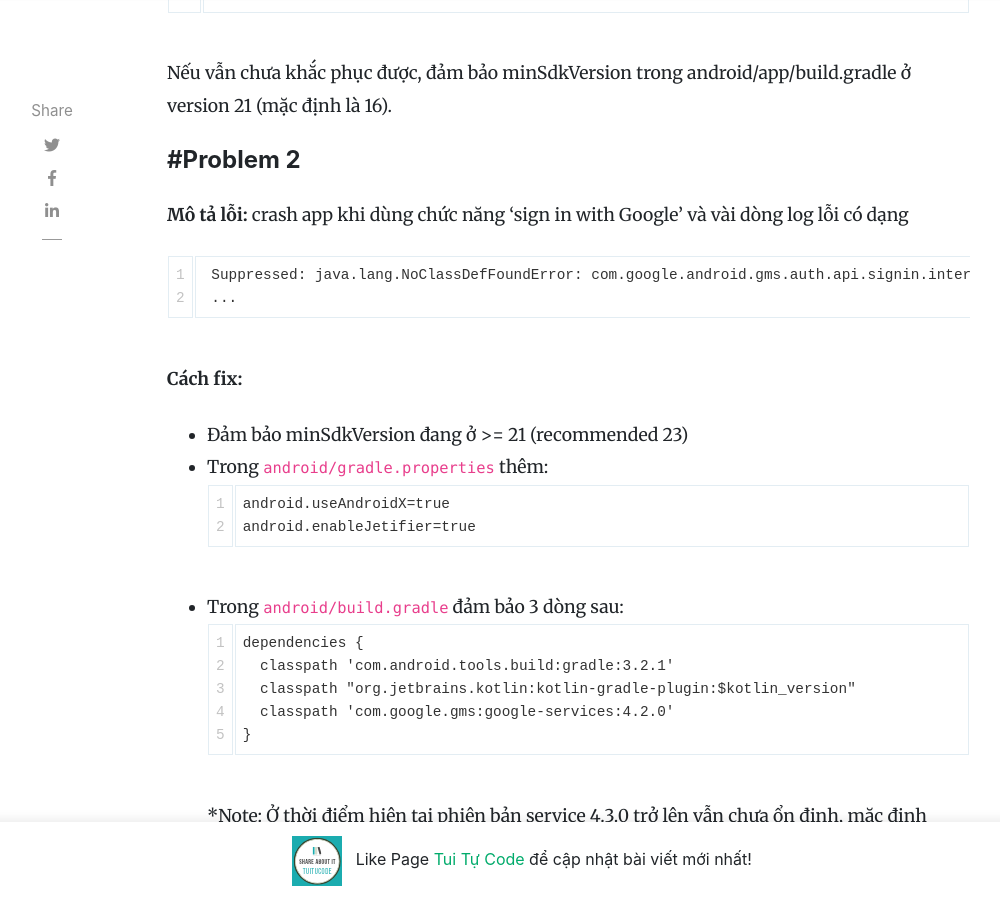
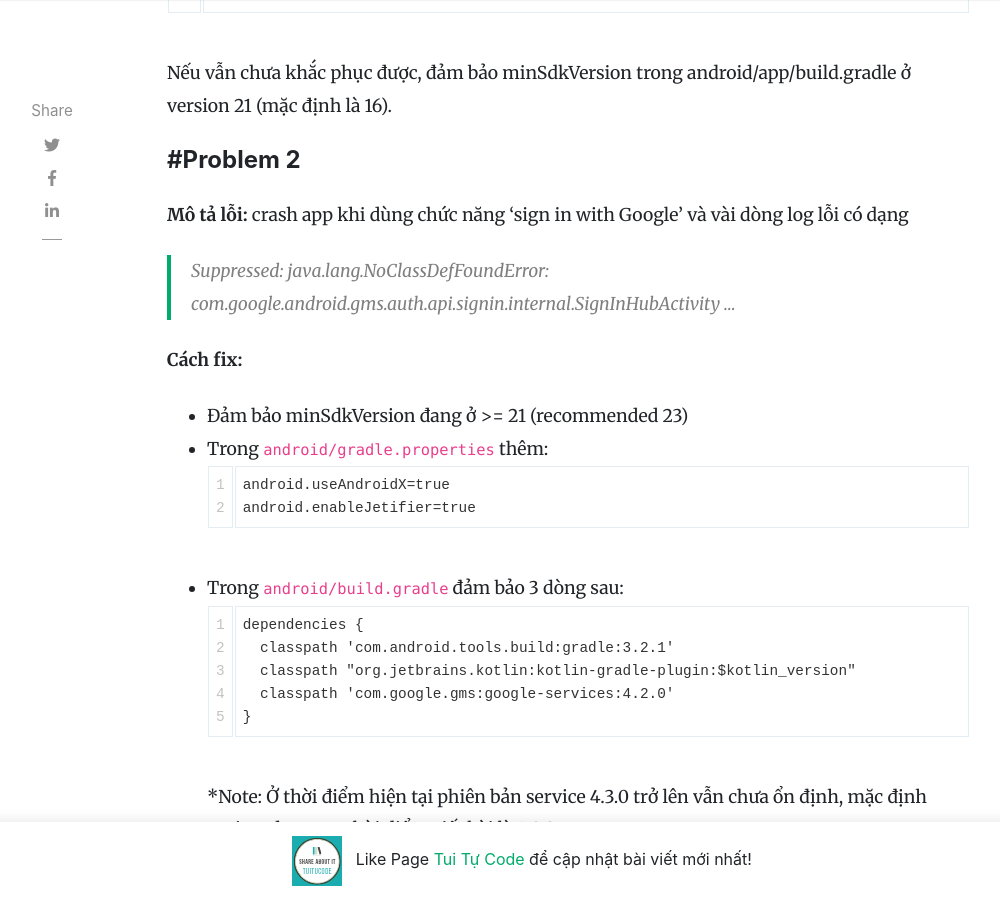
Before and after one commit to tuitucode/tuitucode.github.io, a Jekyll site: the page built from _posts/2019-11-01-flutter-problem-guide.md, in a window 1280 px wide and 900 px high, scrolled down 1097 px. Shown: the whole window, without its empty margins (118-1118 px from the left). Built offline with Jekyll 4.4.1, drawn with Linux system fonts in a browser that asks for light colours; nearby versions of some CDN libraries; comment, search, counter and statistics services are not loaded; part of the change alters nothing that is shown.

````diff
--- a/_posts/2019-11-01-flutter-problem-guide.md
+++ b/_posts/2019-11-01-flutter-problem-guide.md
@@ -39,10 +39,9 @@ Nếu vẫn chưa khắc phục được, đảm bảo minSdkVersion trong andro
 
 #### #Problem 2
 **Mô tả lỗi:** crash app khi dùng chức năng 'sign in with Google' và vài dòng log lỗi có dạng
-```
- Suppressed: java.lang.NoClassDefFoundError: com.google.android.gms.auth.api.signin.internal.SignInHubActivity
+ > Suppressed: java.lang.NoClassDefFoundError: com.google.android.gms.auth.api.signin.internal.SignInHubActivity
  ...
-```
+
 **Cách fix:**
 - Đảm bảo minSdkVersion đang ở >= 21 (recommended 23)
 - Trong `android/gradle.properties` thêm:
````
